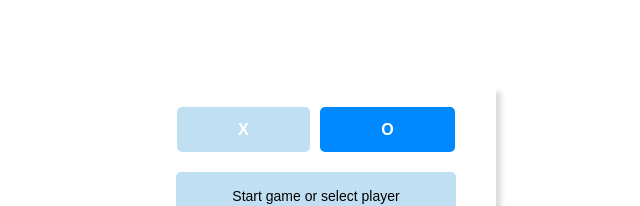
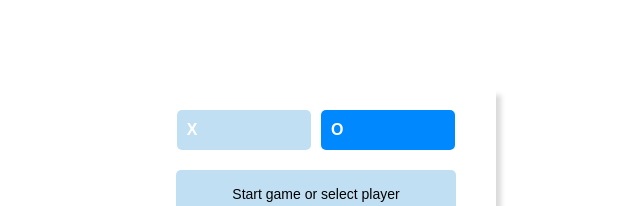
Before and after one commit to agbarama/Triad-Clash, a React (Vite) app: page / in a window 1280 px wide. Shown: the top 206 px of the page, without its empty margins (344-984 px from the left). Built offline with nearby package versions, Linux system fonts and the light colour scheme.

Commit message:
Added avatar avatar to seperate paragraph from the newly added and styled avatar score count.

```diff
--- a/src/components/AvatarItems.jsx
+++ b/src/components/AvatarItems.jsx
@@ -6,7 +6,8 @@ const AvatarItems = ({ avatar, ...rest }) => {
       className={`${styles.avatar} ${avatar.status ? styles.border : ""}`}
       {...rest}
     >
-      {avatar.avatar}
+      <p className={styles.p}>{avatar.avatar} </p>{" "}
+      <p className={styles.p}>{avatar.score} </p>
     </div>
   );
 };
--- a/src/styles/avataritems.module.css
+++ b/src/styles/avataritems.module.css
@@ -1,11 +1,22 @@
 .avatar {
+  display: flex;
+  flex-direction: row;
+  align-items: center;
+  justify-content: space-between;
   font-weight: bold;
   background-color: rgb(0, 136, 255);
 
   color: white;
-  padding: 5% 22%;
+  /* padding: 5% 22%; */
+  width: 135px;
+  height: 40px;
   border-radius: 5px;
   cursor: pointer;
+
+  .p {
+    /* margin: 0; */
+    margin: 0 10px;
+  }
 }
 
 .border {
```
